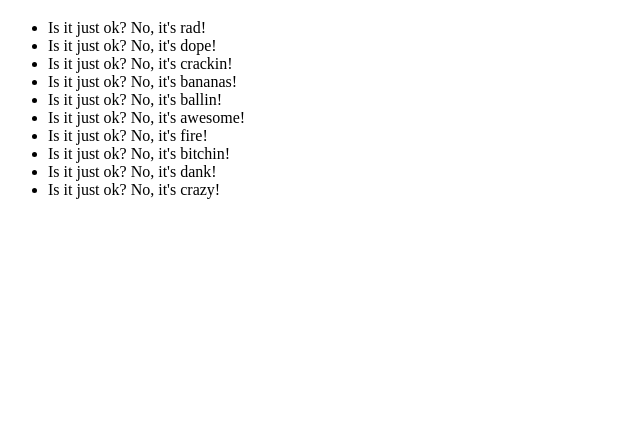
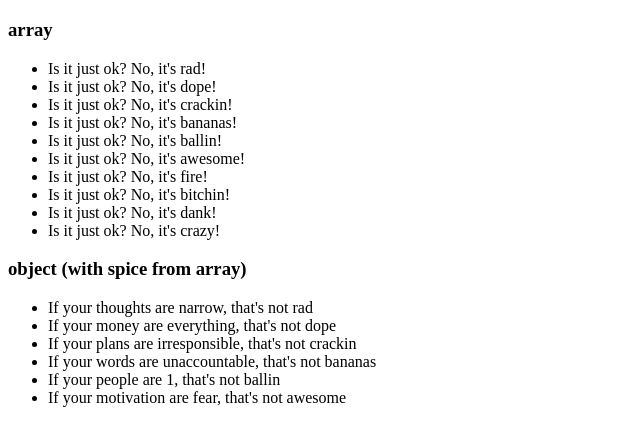
Before and after one commit to lucidbeaming/gray-lab, a plain HTML site: page index.htm in a window 1280 px wide. Shown: the part 61-506 px from the top of the page, without its empty margins (0-640 px from the left). Drawn offline with Linux system fonts and the light colour scheme.

Commit message:
fixed untracked files

```diff
--- a/engine.js
+++ b/engine.js
@@ -19,7 +19,8 @@ window.onload = function() {
     Object.keys(bad).forEach(function(key, index) {
         var yepyep = "If your " + key + " are " + bad[key] + ", that's not " + gud[index];
         console.log(yepyep);
-        document.getElementById("whatisit").appendChild("<li>" + yepyep + "</li>");
+        newli = makenode(yepyep)
+        document.getElementById("whatisit").appendChild(newli);
     });
 
 };
--- a/index.htm
+++ b/index.htm
@@ -9,8 +9,10 @@
 
 <body>
 <h1>blork</h1>
+<h3>array</h3>
 <ul id="canikickit">
 </ul>
+<h3>object (with spice from array)</h3>
 <ul id="whatisit">
 </ul>
 </body>
```
